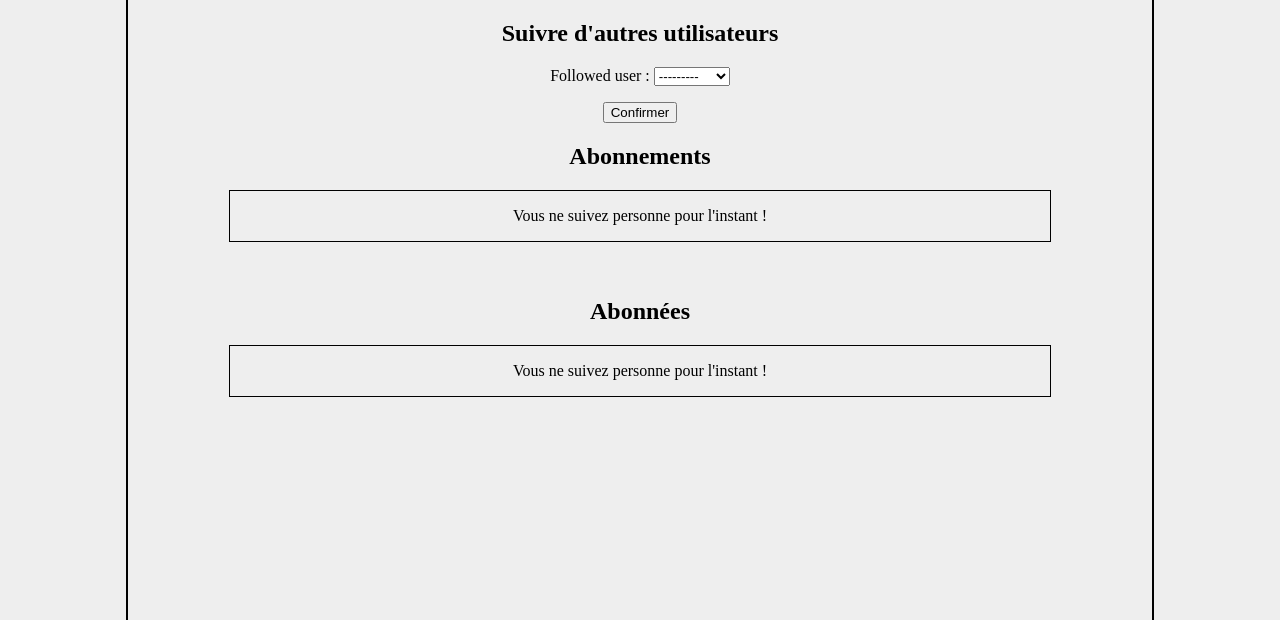
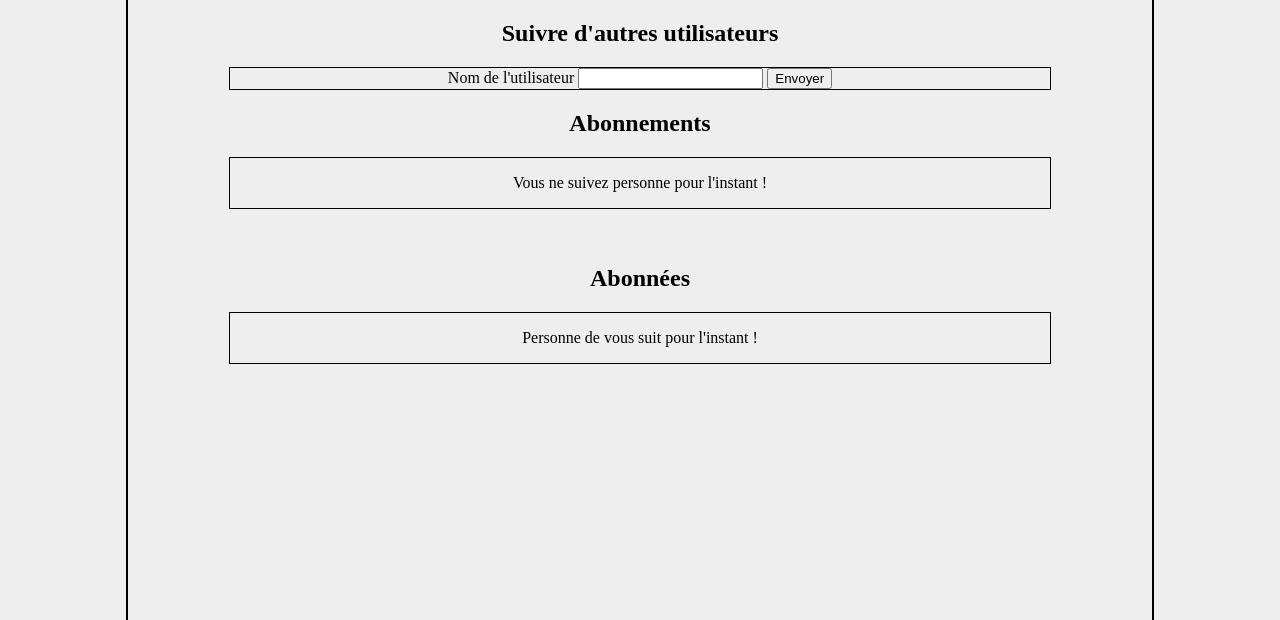
Before and after one commit to Nicolas-Frenay/P9_application_web, a Django app: page /subs/ in a window 1280 px wide. Shown: the part 96-716 px from the top of the page. Run offline with Django 3.2, Linux system fonts and the light colour scheme; a user stored in the database is signed in; data comes from the database, SQL or seed files in the repository; both versions use the stored data as it was after the commit.

Commit message:
follow system is working.
need some styling and home need to display followed most

```diff
--- a/review/forms.py
+++ b/review/forms.py
@@ -1,4 +1,5 @@
 from django.contrib.auth import get_user_model
+from django.contrib.auth.models import User
 from django.contrib.auth.forms import UserCreationForm
 from django import forms
 from . import models
@@ -24,7 +25,13 @@ class TicketForm(forms.ModelForm):
         fields = ['title', 'description', 'image']
 
 
-class FollowForm(forms.ModelForm):
-    class Meta:
-        model = models.UserFollows
-        fields= ['followed_user']
+# """
+# créer un formulaire custom sans modelform?
+# ou pas de formulaire du tout ?
+# """
+#
+# class FollowForm(forms.ModelForm):
+#     users = User.objects.all()
+#     class Meta:
+#         model = models.UserFollows
+#         fields= ['followed_user']
--- a/review/templates/review/subs.html
+++ b/review/templates/review/subs.html
@@ -1,17 +1,28 @@
 {% extends 'base.html' %}
 {% block content %}
 <h2>Suivre d'autres utilisateurs</h2>
-<form method="post">
-    {{ form.as_p }}
-    {% csrf_token %}
-    <button type="submit">Confirmer</button>
-</form>
+{% if error %}
+<p>{{ error }}</p>
+{% endif %}
+<div class="search">
+    <form method="post" action="{% url 'subs' %}">
+        {% csrf_token %}
+        <label for="username">Nom de l'utilisateur</label>
+        <input type="text" name="username">
+        <button type="submit">Envoyer</button>
+    </form>
+</div>
+
+
+
+
+
 
 <h2>Abonnements</h2>
 {% if followed %}
     {% for sub in followed %}
     <div class="follow">
-        <p>{{ sub.user }}</p>
+        <p>{{ sub.followed_user }}</p>
         <button>Désabonner - not working</button>
     </div>
     {% endfor %}
@@ -26,15 +37,15 @@
 <br>
 <br>
 <h2>Abonnées</h2>
-{% if followed %}
-    {% for sub in followed %}
+{% if following %}
+    {% for sub in following %}
         <div class="follow">
             <p>{{ sub.user }}</p>
         </div>
     {% endfor %}
     {% else %}
         <div class="follow">
-            <p>Vous ne suivez personne pour l'instant !</p>
+            <p>Personne de vous suit pour l'instant !</p>
         </div>
 {% endif %}
 {% endblock %}
--- a/review/templatetags/extras.py
+++ b/review/templatetags/extras.py
@@ -6,3 +6,8 @@ register = template.Library()
 @register.filter
 def model_type(instance):
     return type(instance).__name__
+
+@register.filter
+def not_null(instance):
+    if len(instance) == 0:
+        return False
--- a/review/views.py
+++ b/review/views.py
@@ -1,6 +1,8 @@
 from django.shortcuts import render, redirect, get_object_or_404
 from django.conf import settings
 from django.contrib.auth import login
+from django.contrib.auth.decorators import login_required
+from django.contrib.auth.models import User
 from itertools import chain
 from . import forms, models
 
@@ -20,6 +22,7 @@ def default(request):
     return render(request, 'review/login.html', {'form': form})
 
 
+@login_required
 def home(request):
     tickets = models.Ticket.objects.all()
     reviews = models.Review.objects.all()
@@ -47,6 +50,7 @@ def signup(request):
     return render(request, 'review/signup.html', context)
 
 
+@login_required
 def posts(request):
     tickets = models.Ticket.objects.filter(user=request.user)
     reviews = models.Review.objects.filter(user=request.user)
@@ -57,21 +61,37 @@ def posts(request):
     return render(request, 'review/posts.html', context)
 
 
+@login_required
 def subs(request):
-    form = forms.FollowForm(instance=request.user)
+    context = {}
+    if models.UserFollows.objects.filter(user=request.user):
+        main_user = models.UserFollows.objects.filter(user=request.user)
+    else:
+        main_user = models.UserFollows()
+
+    if models.UserFollows.objects.filter(user=request.user):
+        context['followed'] = models.UserFollows.objects.filter(
+            user=request.user)
+
+    if models.UserFollows.objects.filter(followed_user=request.user):
+        context['following'] = models.UserFollows.objects.filter(
+            followed_user=request.user)
+
     if request.method == 'POST':
-        form = forms.FollowForm(request.POST, instance=request.user)
-        if form.is_valid():
-            form.save()
-            return redirect('follow')
-    followed = models.UserFollows.objects.filter(user=request.user)
-    following = models.UserFollows.objects.filter(followed_user=request.user)
+        searched_user = request.POST.get('username')
+        if User.objects.get(username=searched_user):
+            followed_user = User.objects.get(username=searched_user)
+            main_user.followed_user = followed_user
+            main_user.user = request.user
+            main_user.save()
+        else:
+            context['error'] = 'Aucun utilisateurs trouvé !'
+        return redirect('subs')
 
-
-    context = {'followed': followed, 'following': following, 'form': form}
     return render(request, 'review/subs.html', context)
 
 
+@login_required
 def create_ticket(request):
     ticket_form = forms.TicketForm()
     if request.method == 'POST':
@@ -86,6 +106,7 @@ def create_ticket(request):
     return render(request, 'review/create_ticket.html', context)
 
 
+@login_required
 def create_review(request):
     ticket_form = forms.TicketForm()
     review_form = forms.ReviewForm()
@@ -105,6 +126,7 @@ def create_review(request):
     return render(request, 'review/create_review.html', context)
 
 
+@login_required
 def ticket_response(request, ticket_id):
     ticket = get_object_or_404(models.Ticket, id=ticket_id)
     review_form = forms.ReviewForm()
--- a/static/style.css
+++ b/static/style.css
@@ -95,4 +95,11 @@ body {
   border: solid 1px;
 }
 
+.search {
+  width: 80%;
+  margin: auto;
+  margin-top: 20px;
+  border: solid 1px;
+}
+
 /*# sourceMappingURL=style.css.map */
```
Also changed, not shown: db.sqlite3.
